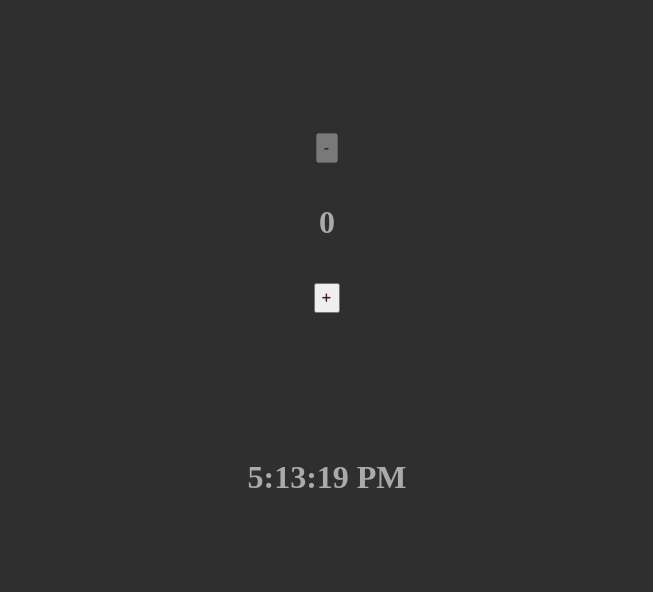
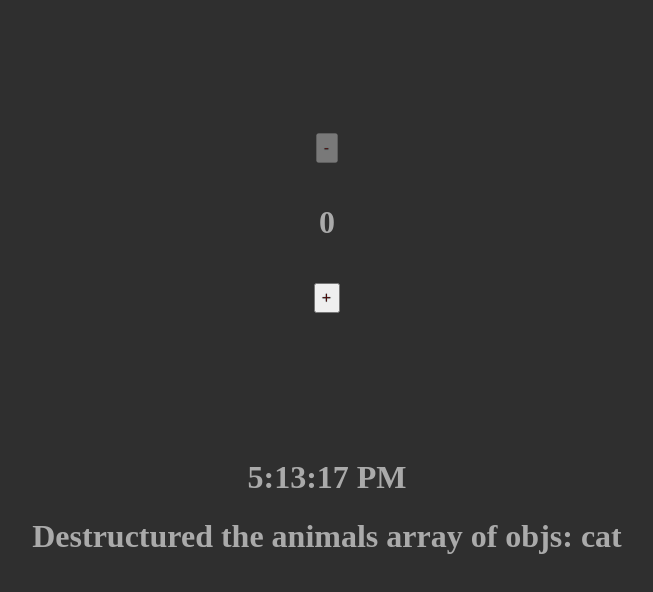
Before and after one commit to mikececco/react-state-ex, a React (Create React App) app: page / in a window 1280 px wide. Shown: the top 592 px of the page, without its empty margins (313-966 px from the left). Built offline with nearby package versions, Linux system fonts and the light colour scheme.

Commit message:
destructured array of objects

```diff
--- a/src/components/App/App.js
+++ b/src/components/App/App.js
@@ -1,12 +1,14 @@
 import './App.css';
 import PlusMinus from '../PlusMinus/PlusMinus';
 import TimeNow from '../TimeNow/TimeNow'
+import Table from '../Table/Table'
 
 function App() {
   return (
     <div>
       <PlusMinus />
       <TimeNow />
+      <Table />
     </div>
   )
 }
--- /dev/null
+++ b/src/components/Table/Table.js
@@ -0,0 +1,15 @@
+import React from 'react';
+import animals from './data'
+
+function Table(){
+  const [cat, dog] = animals;
+  const {name, sound} = cat; //has to be the same as the keys from Objects
+
+  return (
+    <div>
+      <h1>Destructured the animals array of objs: {name}</h1>
+    </div>
+  )
+}
+
+export default Table;
--- /dev/null
+++ b/src/components/Table/data.js
@@ -0,0 +1,6 @@
+const animals = [
+  { name: "cat", sound: "meow" },
+  { name: "dog", sound: "woof" }
+];
+
+export default animals;
```
Also changed, not shown: src/components/Table/practice.js (added, +20 -0 lines).
